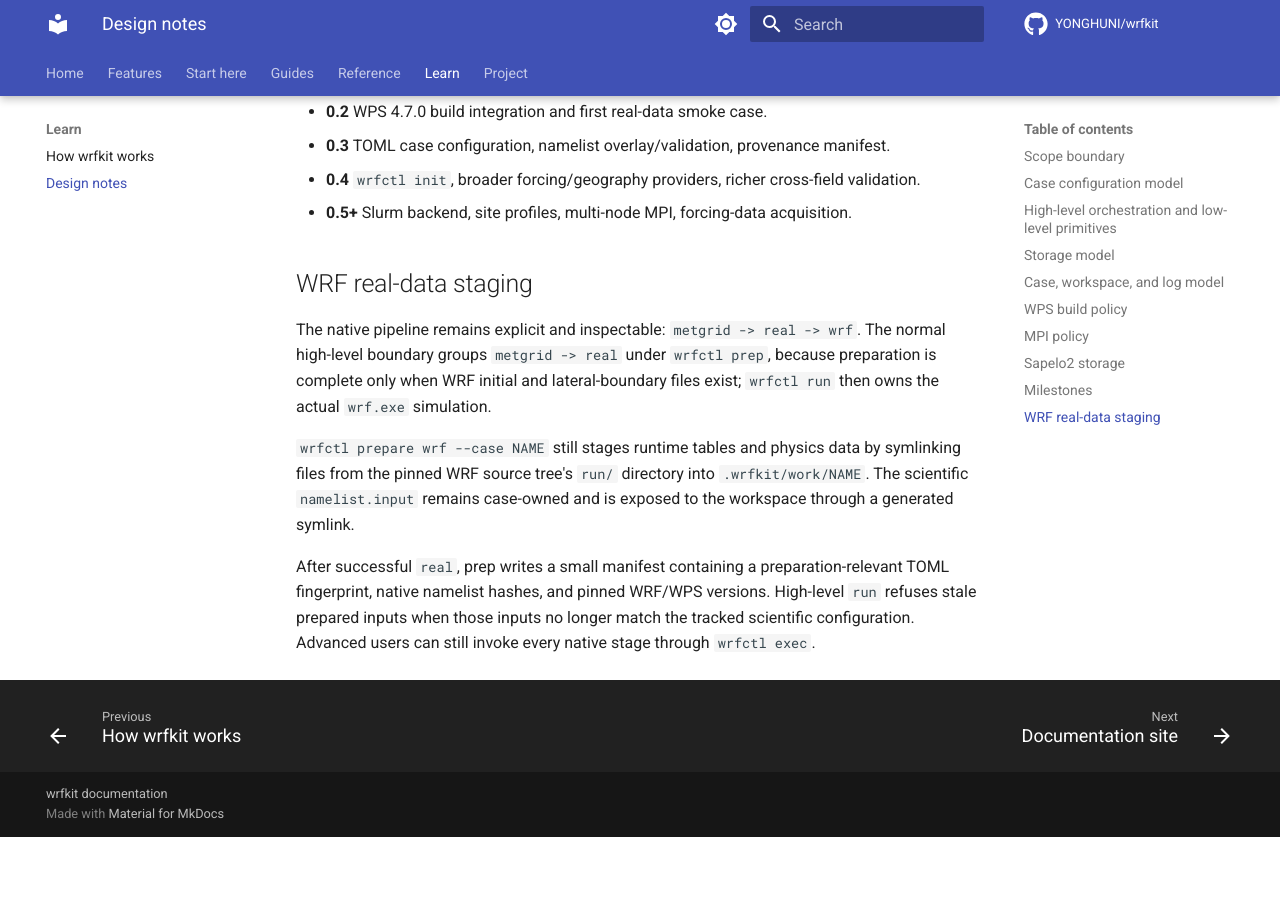
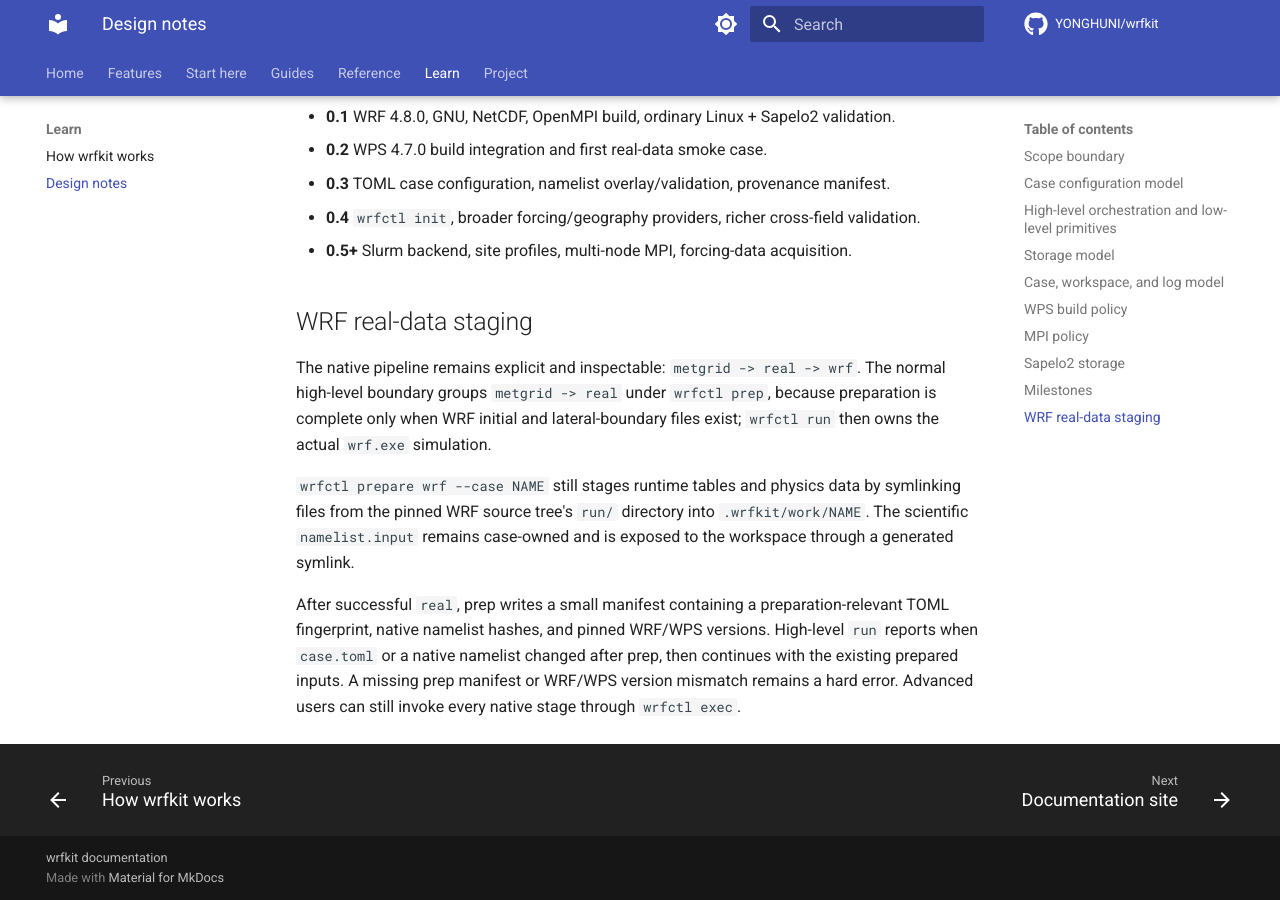
Before and after one commit to YONGHUNI/wrfkit, an MkDocs documentation site: the page built from docs/design.md, in a window 1280 px wide and 900 px high, scrolled down 7137 px. Built offline with MkDocs 1.6.1 and Material for MkDocs 9.7.7, drawn with Linux system fonts in a browser that asks for light colours; comment, search, counter and statistics services are not loaded; before the commit the page ends 7974 px from its top, so only the background shows below that; some of the changed text lies outside the part shown.

Commit message:
docs: align design with current prep manifest policy

````diff
--- a/docs/design.md
+++ b/docs/design.md
@@ -72,7 +72,9 @@ wrfctl prep --case NAME
   -> write preparation manifest
 
 wrfctl run --case NAME
-  -> verify case/preparation fingerprints
+  -> compare current case with the preparation manifest
+  -> warn and continue for case/namelist changes
+  -> hard-stop for missing prep state or WRF/WPS version drift
   -> wrf
   -> require current SUCCESS COMPLETE WRF + new wrfout
 ```
@@ -357,6 +359,7 @@ is exposed to the workspace through a generated symlink.
 
 After successful `real`, prep writes a small manifest containing a
 preparation-relevant TOML fingerprint, native namelist hashes, and pinned
-WRF/WPS versions. High-level `run` refuses stale prepared inputs when those
-inputs no longer match the tracked scientific configuration. Advanced users can
-still invoke every native stage through `wrfctl exec`.
+WRF/WPS versions. High-level `run` reports when `case.toml` or a native
+namelist changed after prep, then continues with the existing prepared inputs.
+A missing prep manifest or WRF/WPS version mismatch remains a hard error.
+Advanced users can still invoke every native stage through `wrfctl exec`.
````
